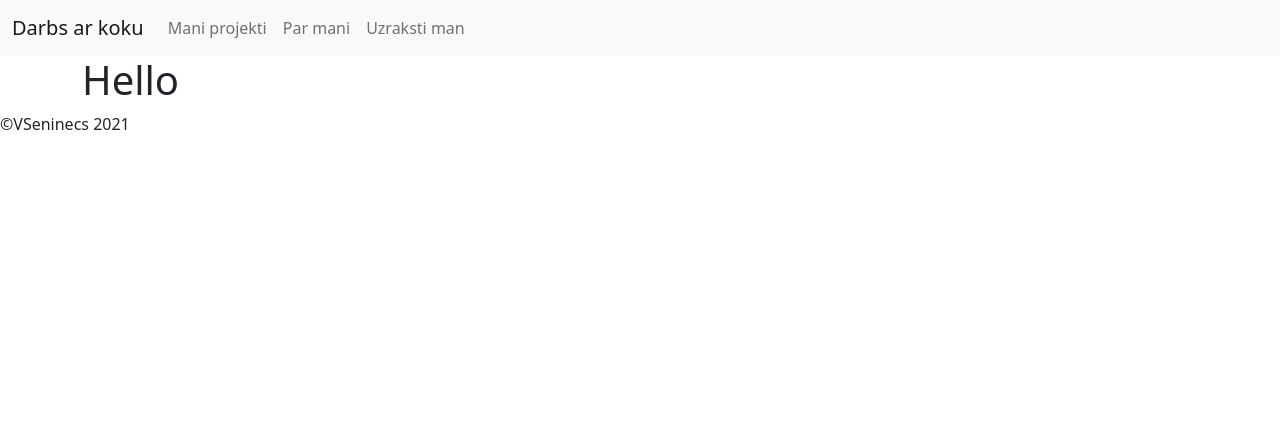
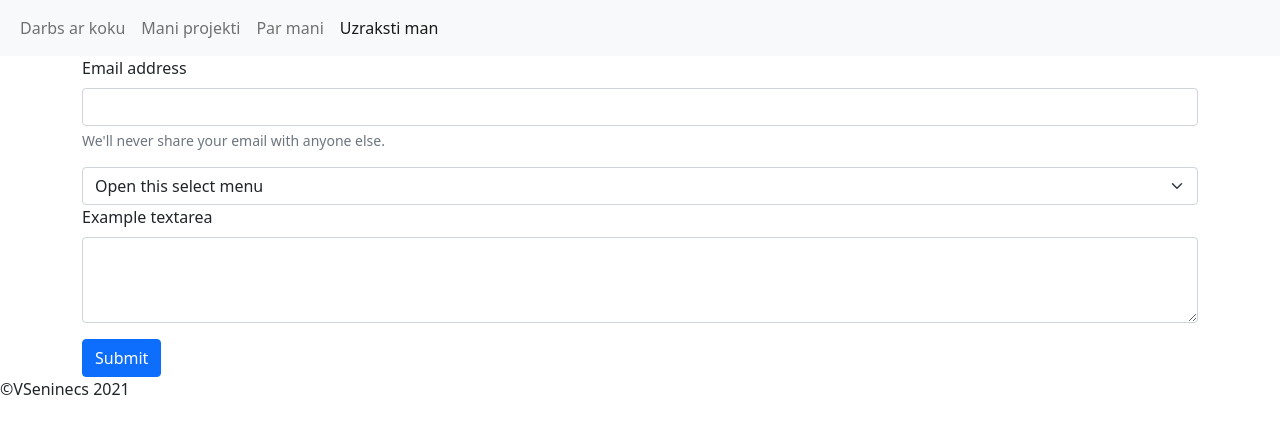
Before and after one commit to VSeninecs/flask_intro, a Flask app: page /form in a window 1280 px wide. Shown: the top 434 px of the page. Run offline with Flask 2, Linux system fonts and the light colour scheme.

Commit message:
Fixed css/active
Fixed css, previously forgot to change route, added logic to show if active page

```diff
--- a/static/css/main.css
+++ /dev/null
@@ -1,3 +0,0 @@
-body {
-    background-color: pink;
-}
--- a/templates/about.html
+++ b/templates/about.html
@@ -1,4 +1,6 @@
 {% extends "layout.html" %}
+
+{% set aktiva_lapa = "about"%}
 
 {% block lapa %} - Par mani {% endblock %}
 
--- a/templates/form.html
+++ b/templates/form.html
@@ -1,9 +1,28 @@
 {% extends "layout.html" %}
+
+{% set aktiva_lapa = "form"%}
 
 {% block lapa %} - Anketa {% endblock %}
 
 {% block saturs %}
 
-    <h1>Hello</h1>
+    <form>
+        <div class="mb-3">
+            <label for="exampleInputEmail1" class="form-label">Email address</label>
+            <input type="email" class="form-control" id="exampleInputEmail1" aria-describedby="emailHelp">
+            <div id="emailHelp" class="form-text">We'll never share your email with anyone else.</div>
+        </div>
+        <select class="form-select" aria-label="Default select example">
+            <option selected>Open this select menu</option>
+            <option value="1">One</option>
+            <option value="2">Two</option>
+            <option value="3">Three</option>
+          </select>
+        <div class="mb-3">
+            <label for="exampleFormControlTextarea1" class="form-label">Example textarea</label>
+            <textarea class="form-control" id="exampleFormControlTextarea1" rows="3"></textarea>
+        </div>
+        <button type="submit" class="btn btn-primary">Submit</button>
+    </form>
 
 {% endblock %}
--- a/templates/home.html
+++ b/templates/home.html
@@ -1,4 +1,6 @@
-{% extends "layout.html" %}
+{% extends "layout.html" %}°
+
+{% set aktiva_lapa = "home"%}
 
 {% block saturs %}
 
--- a/templates/layout.html
+++ b/templates/layout.html
@@ -10,30 +10,29 @@
         <link href="https://cdn.jsdelivr.net/npm/bootstrap@5.1.1/dist/css/bootstrap.min.css" rel="stylesheet" integrity="sha384-F3w7mX95PdgyTmZZMECAngseQB83DfGTowi0iMjiWaeVhAn4FJkqJByhZMI3AhiU" crossorigin="anonymous">
         <script src="https://cdn.jsdelivr.net/npm/@popperjs/core@2.9.3/dist/umd/popper.min.js" integrity="sha384-W8fXfP3gkOKtndU4JGtKDvXbO53Wy8SZCQHczT5FMiiqmQfUpWbYdTil/SxwZgAN" crossorigin="anonymous"></script>
         <script src="https://cdn.jsdelivr.net/npm/bootstrap@5.1.1/dist/js/bootstrap.min.js" integrity="sha384-skAcpIdS7UcVUC05LJ9Dxay8AXcDYfBJqt1CJ85S/CFujBsIzCIv+l9liuYLaMQ/" crossorigin="anonymous"></script>
-        <link rel="stylesheet" href="styles.css">
+        <link rel="stylesheet" href="static/css/main.css">
 
         <title>Hobijs {% block lapa %} {% endblock %}</title>
     </head>
     <body>
         <nav class="navbar navbar-expand-lg navbar-light bg-light">
             <div class="container-fluid">
-                <a class="navbar-brand" href="/">Darbs ar koku</a>
                 <button class="navbar-toggler" type="button" data-bs-toggle="collapse" data-bs-target="#navbarSupportedContent" aria-controls="navbarSupportedContent" aria-expanded="false" aria-label="Toggle navigation">
                     <span class="navbar-toggler-icon"></span>
                 </button>
                 <div class="collapse navbar-collapse" id="navbarSupportedContent">
                     <ul class="navbar-nav me-auto mb-2 mb-lg-0">
-                        <!-- <li class="nav-item">
-                        <a class="nav-link active" aria-current="page" href="#">Home</a>
-                        </li> -->
                         <li class="nav-item">
-                            <a class="nav-link" href="/my_projects">Mani projekti</a>
+                        <a class="nav-link {% if aktiva_lapa == 'home' %} active {% endif %}" aria-current="page" href="/">Darbs ar koku</a>
                         </li>
                         <li class="nav-item">
-                            <a class="nav-link" href="/about">Par mani</a>
+                            <a class="nav-link {% if aktiva_lapa == 'my_projects' %} active {% endif %}" href="/my_projects">Mani projekti</a>
                         </li>
                         <li class="nav-item">
-                            <a class="nav-link" href="/form">Uzraksti man</a>
+                            <a class="nav-link {% if aktiva_lapa == 'about' %} active {% endif %}" href="/about">Par mani</a>
+                        </li>
+                        <li class="nav-item">
+                            <a class="nav-link{% if aktiva_lapa == 'form' %} active {% endif %}" href="/form">Uzraksti man</a>
                         </li>
                     </ul>
                 </div>
--- a/templates/my_projects.html
+++ b/templates/my_projects.html
@@ -1,4 +1,6 @@
 {% extends "layout.html" %}
+
+{% set aktiva_lapa = "my_projects"%}
 
 {% block lapa %} - Mani projekti {% endblock %}
 
```
